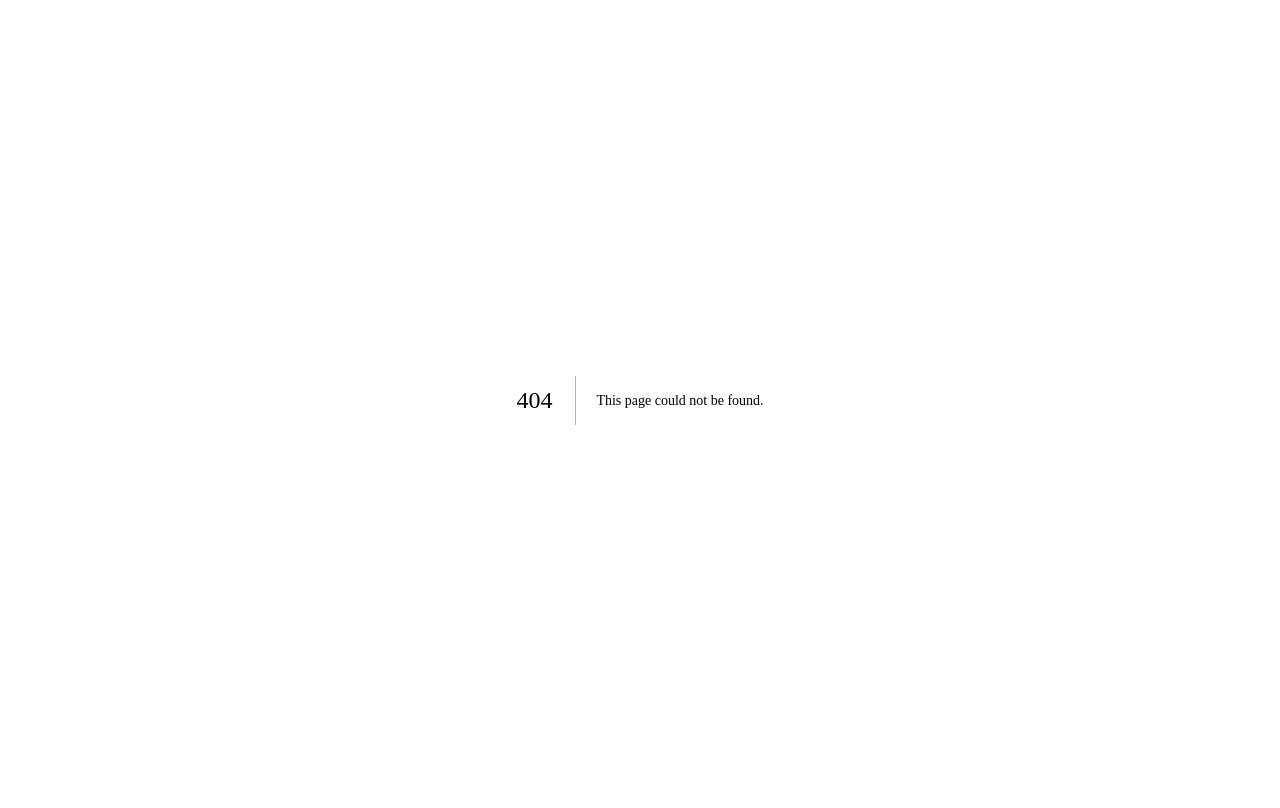
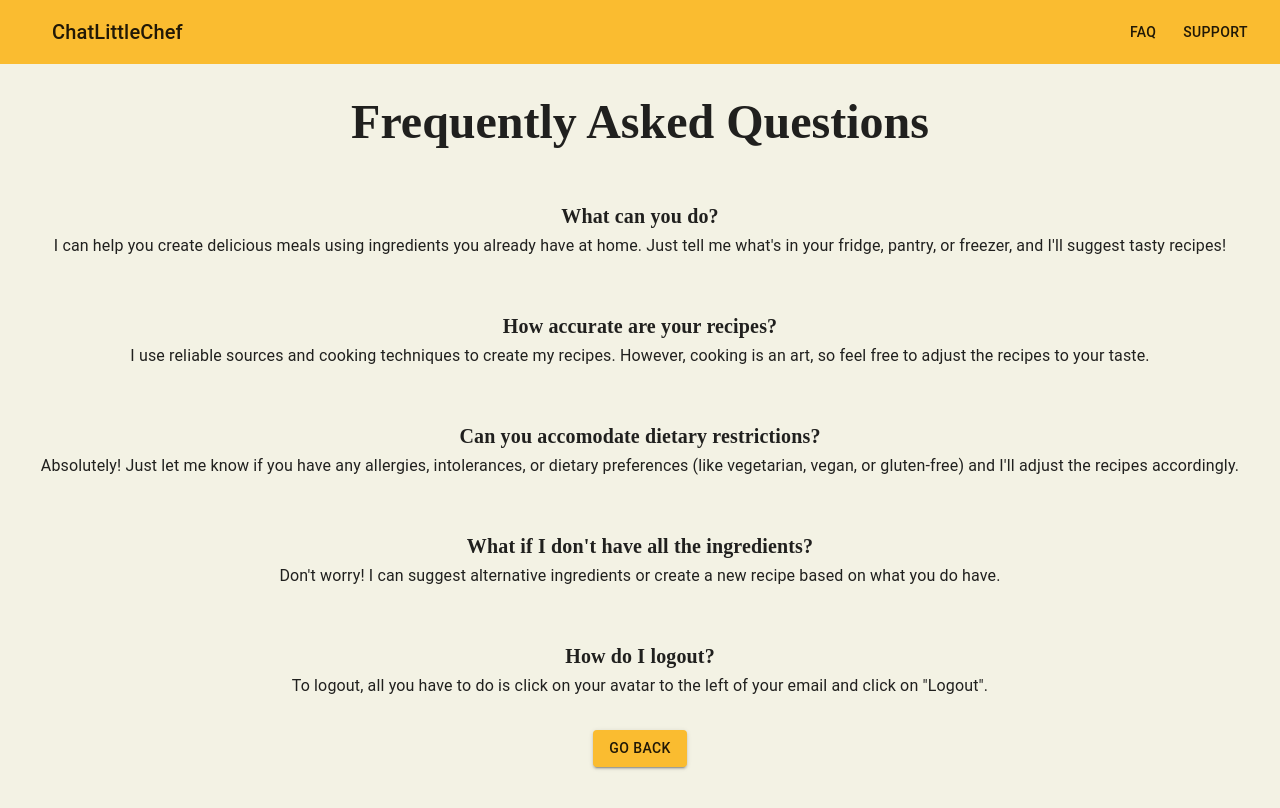
Before and after one commit to ggovert/chatbot, a Next.js app: page /faq in a window 1280 px wide. Before the commit this address had no page. Shown: the top 808 px of the page. Built offline with nearby package versions, Linux system fonts and the light colour scheme.

Commit message:
Created FAQ Page

```diff
--- a/app/components/navbar.js
+++ b/app/components/navbar.js
@@ -5,9 +5,11 @@ import Toolbar from '@mui/material/Toolbar';
 import Typography from '@mui/material/Typography';
 import Button from '@mui/material/Button';
 import IconButton from '@mui/material/IconButton';
+import { useRouter } from 'next/navigation';
 // import MenuIcon from '@mui/icons-material/Menu';
 
 export default function NavBar() {
+  const router = useRouter()
   return (
     <Box sx={{ flexGrow: 1 }}>
       <AppBar position="static">
@@ -24,7 +26,7 @@ export default function NavBar() {
           <Typography variant="h6" component="div" sx={{ flexGrow: 1 }}>
             ChatLittleChef
           </Typography>
-          <Button color="inherit">FAQ</Button>
+          <Button color="inherit" onClick={() => router.push('/faq')}>FAQ</Button>
           <Button color="inherit">Support</Button>
         </Toolbar>
       </AppBar>
--- /dev/null
+++ b/app/faq/page.js
@@ -0,0 +1,83 @@
+'use client'
+// Import Statements
+import {ThemeProvider, CssBaseline, Box, Typography, Button} from '@mui/material'
+import NavBar from '../components/navbar'
+import theme from '../components/theme'
+import { useRouter } from 'next/navigation'
+export default function Home() {
+    const router = useRouter()
+    return (
+        <ThemeProvider theme={theme}>
+            <NavBar />
+            <CssBaseline />
+            <Box
+            height="100vh"
+            width="100wh"
+            sx={{
+                backgroundColor: 'background.default',
+                position: 'relative',
+                zIndex: 1,
+                overflow: 'hidden',
+            }}
+            >
+                <Box
+                height="30px"
+                width="100wh"
+                sx={{backgroundColor: 'background.default'}}
+                ></Box>
+                <Typography variant='h3' textAlign="center" ><b>Frequently Asked Questions</b></Typography>
+                <Box
+                height="50px"
+                width="100wh"
+                sx={{backgroundColor: 'background.default'}}
+                ></Box>
+                <Typography variant='h6' textAlign="center" ><b>What can you do?</b></Typography>
+                <Typography variant='subtitle1' textAlign="center" >I can help you create delicious meals using ingredients you already have at home. Just tell me what's in your fridge, pantry, or freezer, and I'll suggest tasty recipes!</Typography>
+                <Box
+                height="50px"
+                width="100wh"
+                sx={{backgroundColor: 'background.default'}}
+                ></Box>
+                <Typography variant='h6' textAlign="center" ><b>How accurate are your recipes?</b></Typography>
+                <Typography variant='subtitle1' textAlign="center" >I use reliable sources and cooking techniques to create my recipes. However, cooking is an art, so feel free to adjust the recipes to your taste.</Typography>
+                <Box
+                height="50px"
+                width="100wh"
+                sx={{backgroundColor: 'background.default'}}
+                ></Box>
+                <Typography variant='h6' textAlign="center" ><b>Can you accomodate dietary restrictions?</b></Typography>
+                <Typography variant='subtitle1' textAlign="center" >Absolutely! Just let me know if you have any allergies, intolerances, or dietary preferences (like vegetarian, vegan, or gluten-free) and I'll adjust the recipes accordingly.</Typography>
+                <Box
+                height="50px"
+                width="100wh"
+                sx={{backgroundColor: 'background.default'}}
+                ></Box>
+                <Typography variant='h6' textAlign="center" ><b>What if I don't have all the ingredients?</b></Typography>
+                <Typography variant='subtitle1' textAlign="center" >Don't worry! I can suggest alternative ingredients or create a new recipe based on what you do have.</Typography>
+                <Box
+                height="50px"
+                width="100wh"
+                sx={{backgroundColor: 'background.default'}}
+                ></Box>
+                <Typography variant='h6' textAlign="center" ><b>How do I logout?</b></Typography>
+                <Typography variant='subtitle1' textAlign="center" >To logout, all you have to do is click on your avatar to the left of your email and click on "Logout".</Typography>
+
+                <Box
+                height="30px"
+                width="100wh"
+                sx={{backgroundColor: 'background.default'}}
+                ></Box>
+                <Box
+                display="flex"
+                justifyContent="center"
+                alignItems="center"
+                >
+                    <Button variant="contained" >Go Back</Button>
+                </Box>
+
+
+
+            </Box>
+        </ThemeProvider>
+    )
+}
```
Also changed, not shown: 1 other file (tests, documents, lock files or other folders).
